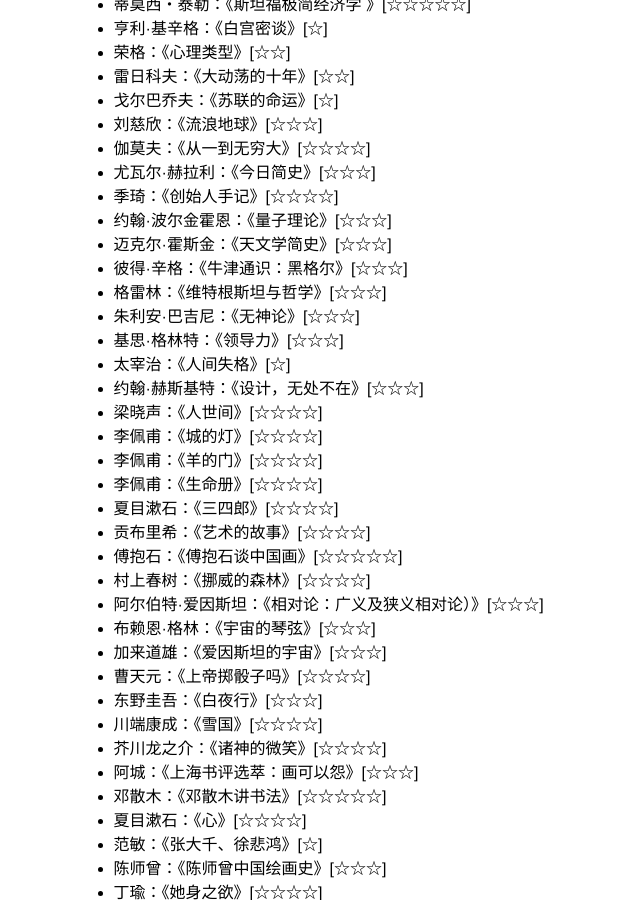
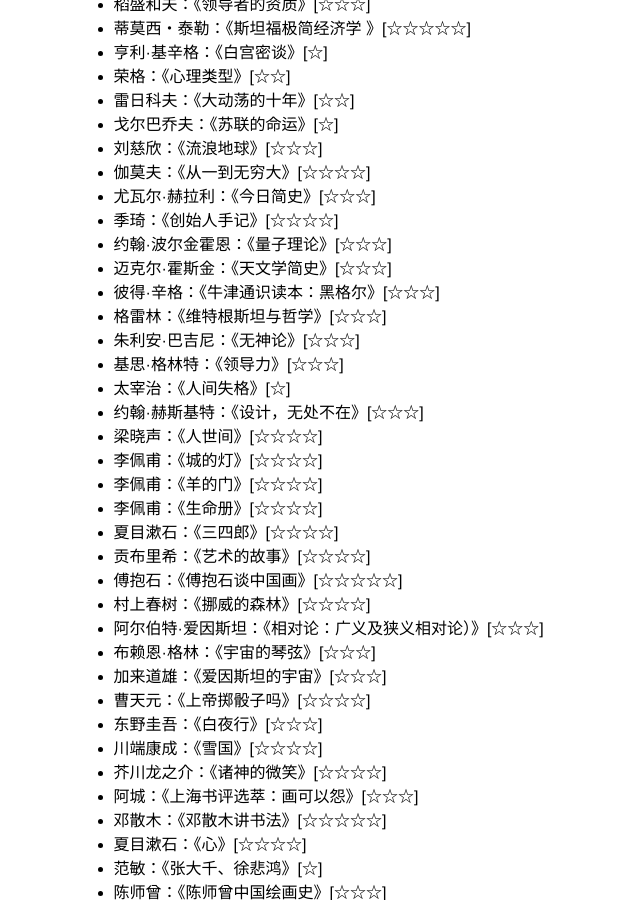
Before and after one commit to mileistone/mileistone.github.io, a Jekyll site: the page built from _posts/2021-10-01-books.md, in a window 1280 px wide and 900 px high, scrolled down 3859 px. Shown: the whole window, without its empty margins (168-808 px from the left). Built offline with Jekyll 4.4.1, drawn with Linux system fonts in a browser that asks for light colours; some of the changed text lies outside the part shown.

Commit message:
Update 2021-10-01-books.md

```diff
--- a/_posts/2021-10-01-books.md
+++ b/_posts/2021-10-01-books.md
@@ -8,6 +8,7 @@ date: 2021-10-01 22:00:00
 ---
 
 ##### 2022年：？本
+- 约翰·戈达德：《牛津通识读本：银行学》[☆☆☆]
 - 兰小欢：《置身事内：中国政府与经济发展》[☆☆☆☆☆]
 - 彼得·希夫：《小岛经济学》[☆☆☆]
 - 王树增：《长征》[☆☆☆☆]
@@ -167,7 +168,7 @@ date: 2021-10-01 22:00:00
 - 季琦：《创始人手记》[☆☆☆☆]
 - 约翰·波尔金霍恩：《量子理论》[☆☆☆]
 - 迈克尔·霍斯金：《天文学简史》[☆☆☆]
-- 彼得·辛格：《牛津通识：黑格尔》[☆☆☆]
+- 彼得·辛格：《牛津通识读本：黑格尔》[☆☆☆]
 - 格雷林：《维特根斯坦与哲学》[☆☆☆]
 - 朱利安·巴吉尼：《无神论》[☆☆☆]
 - 基思·格林特：《领导力》[☆☆☆]
```
